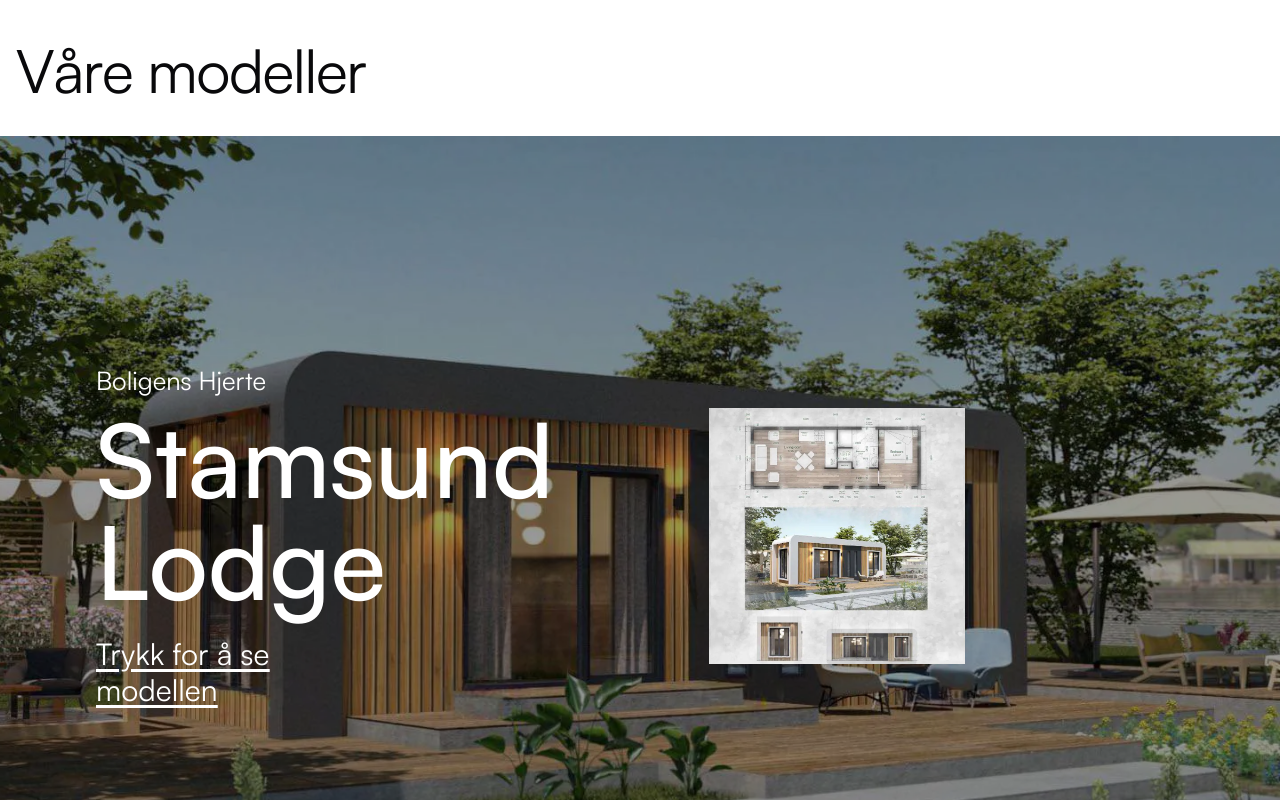
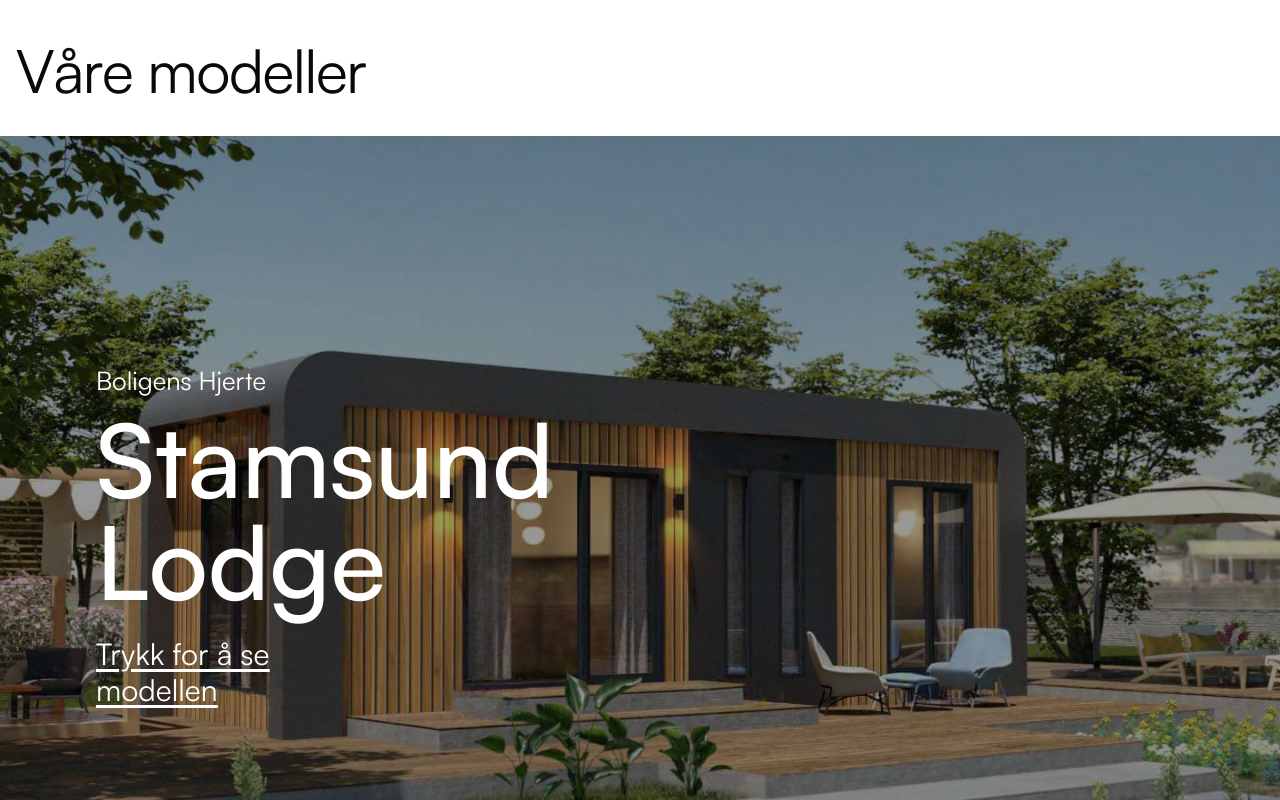
Before and after one commit to tariknh/lofothuset, a Next.js app: page / in a window 1280 px wide. Shown: the part 1700-2500 px from the top of the page. Built offline with nearby package versions, Linux system fonts and the light colour scheme.

Commit message:
Hidden square

```diff
--- a/components/sections/TestComp.tsx
+++ b/components/sections/TestComp.tsx
@@ -61,11 +61,8 @@ const TestComp = () => {
           <AnimatedLetters text="Våre modeller" />
         </h2>
       </div>
-      <div
-        ref={container}
-        id="modeller"
-        className="gallery justify-evenly relative flex"
-      >
+      <div ref={container} id="modeller" className="gallery relative flex">
+        {/* add space-evenly to add square, and remove hidden further below ^^ */}
         <div className="left basis-1/3">
           <div className="desktopContent  m-auto">
             <ModelComponent
@@ -95,23 +92,8 @@ const TestComp = () => {
           </div>
         </div>
 
-        <div className="right items-center h-screen justify-center w-full flex flex-col">
+        {/* <div className="right items-center h-screen justify-center w-full flex flex-col">
           <div className="desktopPhotos overflow-hidden relative aspect-square h-[50vw] w-[50vw] sm:h-[20vw] sm:w-[20vw]">
-            {/* {info.map((item, index) => {
-            return (
-              <div
-                key={index}
-                className="desktopPhoto  absolute w-full h-[25rem] bg-emerald-800 "
-              >
-                <Image
-                  src={"/webp/renderBlueprintZoomedV2.webp"}
-                  alt="Bilde av modell 1"
-                  fill
-                  className="absolute object-cover "
-                />
-              </div>
-            );
-          })} */}
             <div className="desktopPhoto  absolute w-full h-full  ">
               <Image
                 src={"/webp/renderBlueprintZoomedV2.webp"}
@@ -145,7 +127,7 @@ const TestComp = () => {
               />
             </div>
           </div>
-        </div>
+        </div> */}
       </div>
     </section>
   );
```
